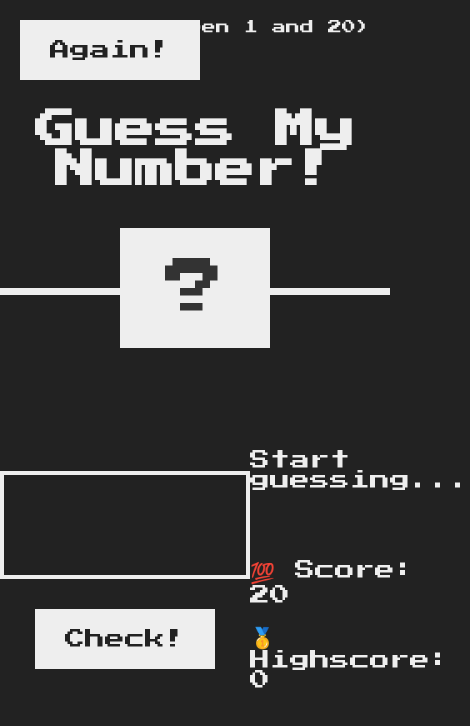
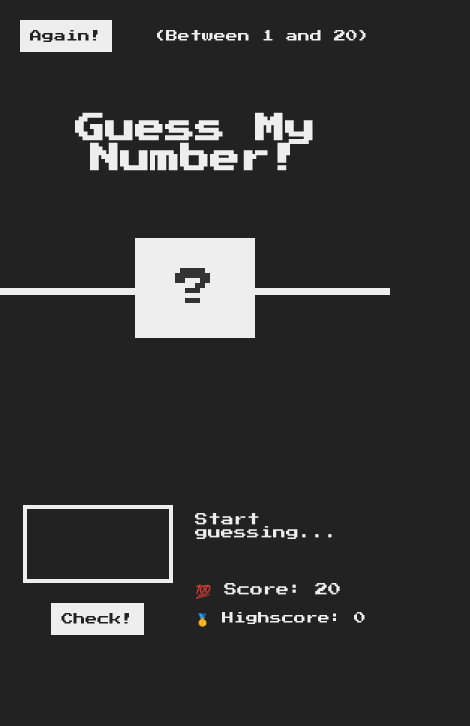
Before and after one commit to naveenkumargithubr/Guessmynum, a plain HTML site: page index.html in a window 390 px wide. Shown: the whole page, 470 px wide, since content can reach past the window. Drawn offline with Linux system fonts and the light colour scheme.

Commit message:
guessnumber

```diff
--- a/index.css
+++ b/index.css
@@ -122,3 +122,61 @@ h1 {
 .label-score {
   margin-bottom: 2rem;
 }
+
+@media screen and (max-width: 576px) {
+  .btn {
+    border: none;
+    font-size: 12px;
+    font-family: inherit;
+    padding: 10px;
+    cursor: pointer;
+  }
+
+  .between {
+    font-size: 12px;
+    position: absolute;
+    top: 30px;
+    right: 20px;
+  }
+
+  h1 {
+    font-size: 3rem;
+    width: 100%;
+    top: 50%;
+    left: 50%;
+  }
+
+  .number {
+    font-size: 4rem;
+    width: 12rem;
+  }
+
+  .guess {
+    font-size: 3rem;
+    padding: 20px;
+    width: 15rem;
+    margin-bottom: 2rem;
+  }
+
+  .message {
+    margin-bottom: 5rem;
+    height: 2rem;
+  }
+
+  .right {
+    width: 50rem;
+    font-size: 1.3rem;
+  }
+
+  .left {
+    width: 50rem;
+  }
+
+  .label-score {
+    margin-bottom: 1.3rem;
+  }
+
+  .label-highscore {
+    font-size: 1.2rem;
+  }
+}
--- a/index.js
+++ b/index.js
@@ -84,12 +84,8 @@ checkEL.addEventListener("click", () => {
     // guessing number is too low
   } else if (inputVal < randomNumber) {
     // for loss the game
-    if (resscore < 1) {
-      msgEl.textContent = "Too Low";
-      resscore -= 1;
-      scoreEl.textContent = resscore;
-    } else {
-      msgEl.textContent = "You Loss The game";
-    }
+    msgEl.textContent = "Too Low";
+    resscore -= 1;
+    scoreEl.textContent = resscore;
   }
 });
```
